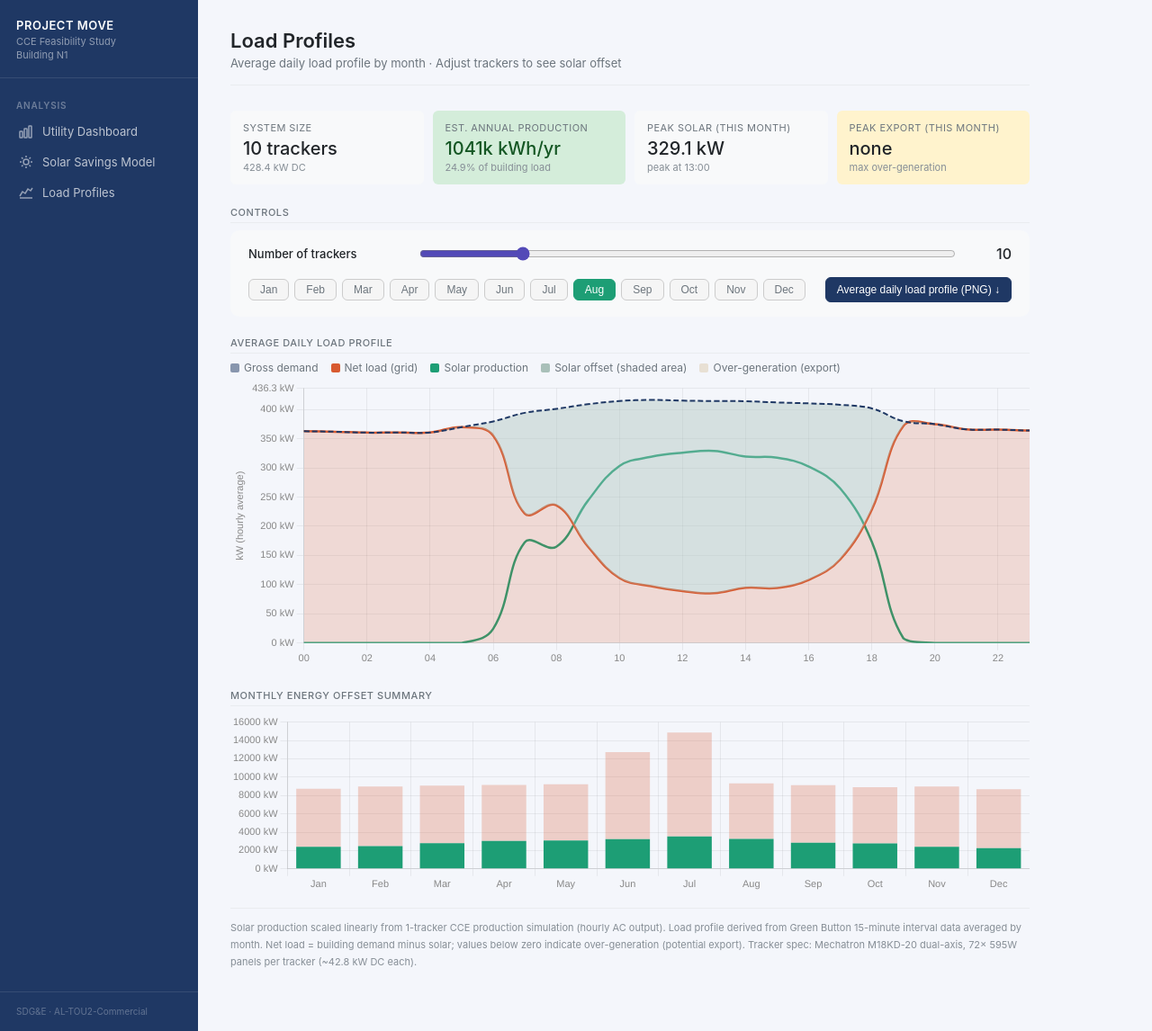
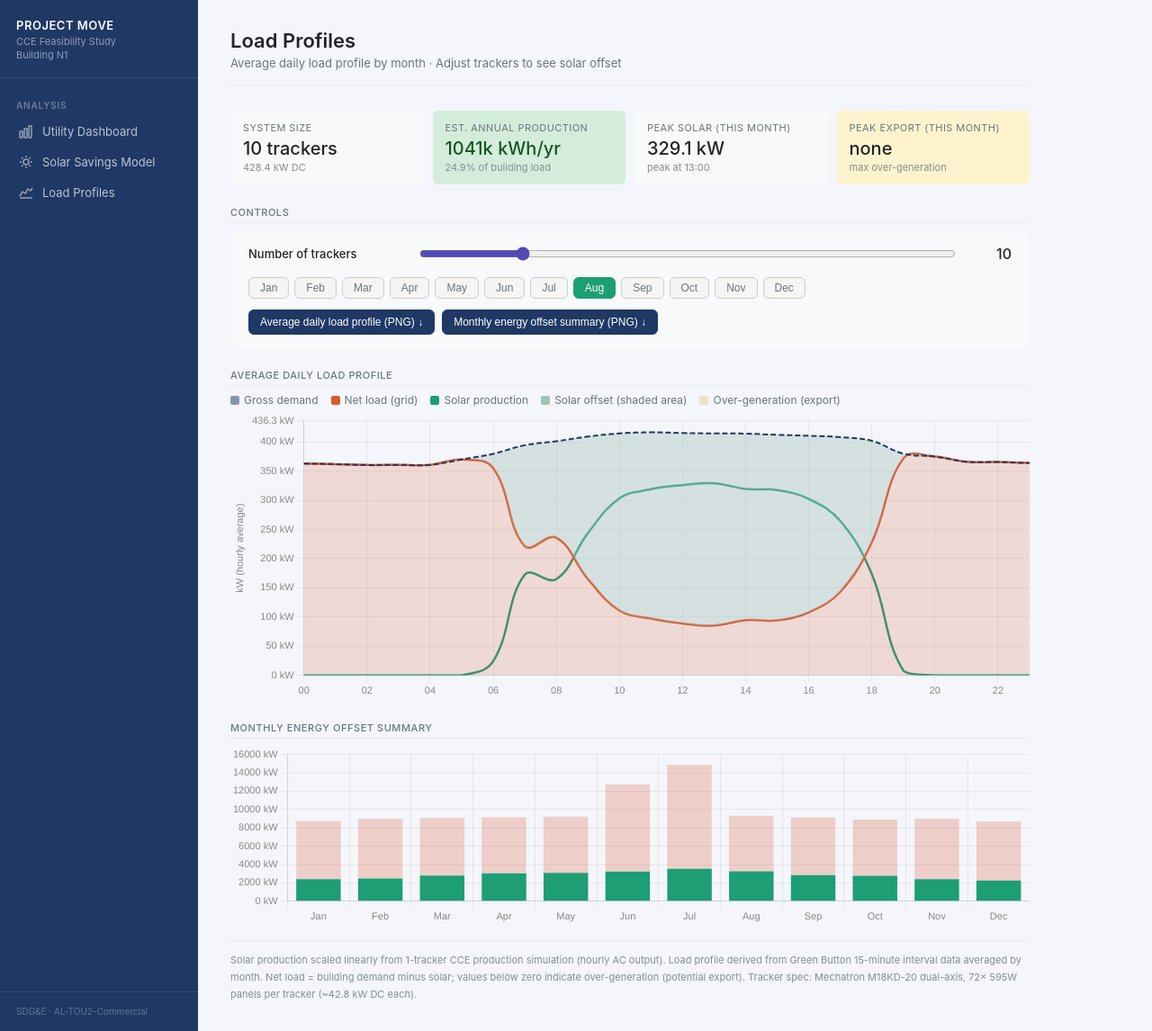
Before and after one commit to kiers-neely/cc-energy, a Jekyll site: the page built from load-profiles.html, in a window 1280 px wide and 1146 px high. Shown: the whole window at 90% size. Built offline with Jekyll 4.4.1, drawn with Linux system fonts in a browser that asks for light colours.

Commit message:
png export buttons for both solar savings charts

```diff
--- a/load-profiles.html
+++ b/load-profiles.html
@@ -36,9 +36,14 @@ subtitle: "Average daily load profile by month · Adjust trackers to see solar o
   </div>
   <div style="display:flex;flex-wrap:wrap;justify-content:space-between;align-items:center;gap:12px">
     <div style="display:flex;flex-wrap:wrap;gap:6px" id="monthBtns"></div>
-    <button id="btnDownload" class="tab" style="background:#1F3864;color:#fff;border-color:#1F3864;font-size:12px;padding:6px 12px">
-      Average daily load profile (PNG) ↓
-    </button>
+    <div style="display:flex;gap:8px">
+      <button id="btnDownloadProfile" class="tab" style="background:#1F3864;color:#fff;border-color:#1F3864;font-size:12px;padding:6px 12px">
+        Average daily load profile (PNG) ↓
+      </button>
+      <button id="btnDownloadMonthly" class="tab" style="background:#1F3864;color:#fff;border-color:#1F3864;font-size:12px;padding:6px 12px">
+        Monthly energy offset summary (PNG) ↓
+      </button>
+    </div>
   </div>
 </div>
 
@@ -340,7 +345,58 @@ document.getElementById('btnDownload').onclick = function() {
 
   // 6. Final Export
   const link = document.createElement('a');
-  link.download = `Solar-Analysis-${monthName}-${numTrackers}-Trackers.png`;
+  link.download = `Solar-Analysis-Profile-${monthName}-${numTrackers}-Trackers.png`;
+  link.href = tempCanvas.toDataURL('image/png');
+  link.click();
+};
+
+// Add Download Functionality for Monthly Chart
+document.getElementById('btnDownloadMonthly').onclick = function() {
+  const canvas = document.getElementById('cMonthly');
+
+  // 1. Setup a temporary canvas with extra height for title and legend
+  const tempCanvas = document.createElement('canvas');
+  const padding = 60; // Space for Title
+  const legendSpace = 40; // Space for Legend at bottom
+  tempCanvas.width = canvas.width;
+  tempCanvas.height = canvas.height + padding + legendSpace;
+  const tempCtx = tempCanvas.getContext('2d');
+
+  // 2. Background
+  tempCtx.fillStyle = '#FFFFFF';
+  tempCtx.fillRect(0, 0, tempCanvas.width, tempCanvas.height);
+
+  // 3. Draw Title
+  tempCtx.fillStyle = '#1F3864';
+  tempCtx.font = 'bold 18px sans-serif';
+  tempCtx.fillText('Monthly Energy Offset Summary', 20, 30);
+
+  tempCtx.font = '14px sans-serif';
+  tempCtx.fillStyle = '#666';
+  tempCtx.fillText(`System Size: ${numTrackers} Trackers`, 20, 52);
+
+  // 4. Draw the Chart itself
+  tempCtx.drawImage(canvas, 0, padding);
+
+  // 5. Draw Legend
+  const legendY = tempCanvas.height - 25;
+  tempCtx.font = '11px sans-serif';
+
+  function drawLegendItem(label, color, x) {
+    tempCtx.fillStyle = color;
+    tempCtx.fillRect(x, legendY - 8, 12, 12);
+    tempCtx.fillStyle = '#333';
+    tempCtx.fillText(label, x + 18, legendY + 2);
+    return x + tempCtx.measureText(label).width + 40;
+  }
+
+  let nextX = 20;
+  nextX = drawLegendItem('Solar Offset', '#1D9E75', nextX);
+  nextX = drawLegendItem('Remaining Load', 'rgba(216,90,48,0.25)', nextX);
+
+  // 6. Final Export
+  const link = document.createElement('a');
+  link.download = `Solar-Analysis-Monthly-${numTrackers}-Trackers.png`;
   link.href = tempCanvas.toDataURL('image/png');
   link.click();
 };
```
Also changed, not shown: other parts of load-profiles.html (+2 -2 lines).
